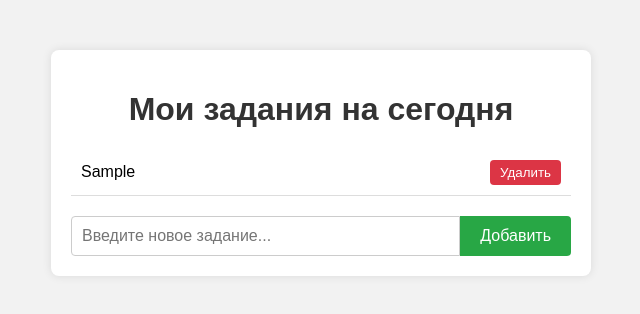
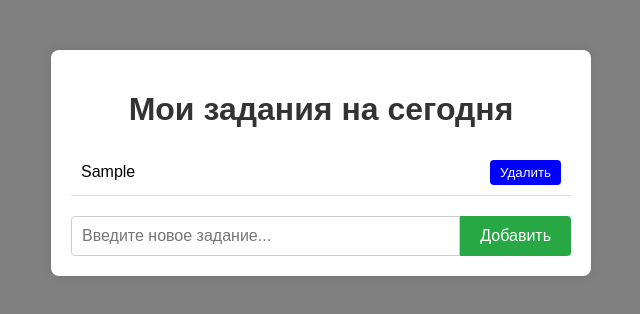
Before and after one commit to DariaKhan/GitAdvanced, a plain HTML site: page index.html in a window 1280 px wide. Both pictures are taken after typing "Sample" into the empty fields and a click on the button "Добавить". Shown: the whole page, without its empty margins (319-959 px from the left). Drawn offline with Linux system fonts and the light colour scheme.

Commit message:
Update style.css
Updated as you required

```diff
--- a/style.css
+++ b/style.css
@@ -2,7 +2,7 @@
 
 body {
     font-family: Arial, sans-serif;
-    background-color: #f2f2f2;
+    background-color: gray;
     margin: 0;
     padding: 0;
   }
@@ -62,7 +62,7 @@ body {
   }
 
   .delete-btn {
-    background-color: #dc3545;
+    background-color: blue;
     border: none;
     color: white;
     padding: 5px 10px;
```
